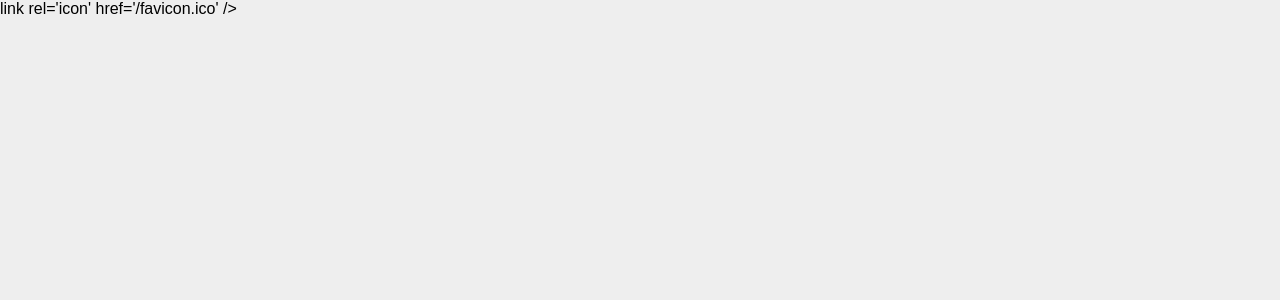
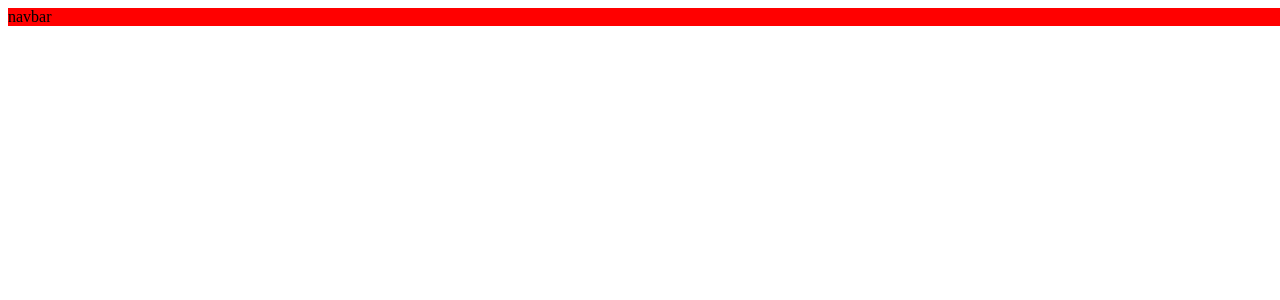
Before and after one commit to kamilpieczyk/SiemaBiz-Refactored, a Next.js app: page / in a window 1280 px wide. Shown: the top 300 px of the page. Built offline with nearby package versions, Linux system fonts and the light colour scheme.

Commit message:
add structure of component

```diff
--- /dev/null
+++ b/components/Layout/navbar/index.js
@@ -0,0 +1,10 @@
+import React from 'react'
+import Logic from './navbar__logic'
+import Presentation from './navbar__presentation'
+
+export default (props) => (
+  <Logic
+    {...props}
+    render = { () => <Presentation /> }
+  />
+)
--- /dev/null
+++ b/components/Layout/navbar/navbar__logic.js
@@ -0,0 +1,6 @@
+import React, { memo, useState } from 'react'
+
+export default memo( (props) => {
+
+  return props.render()
+} )
--- /dev/null
+++ b/components/Layout/navbar/navbar__presentation.js
@@ -0,0 +1,9 @@
+import React from 'react'
+import PropTypes from 'prop-types'
+import { Container } from './style'
+
+export default () => (
+  <Container>
+    navbar
+  </Container>
+)
--- /dev/null
+++ b/components/Layout/navbar/style.js
@@ -0,0 +1,6 @@
+import styled from 'styled-components'
+
+export const Container = styled.nav`
+  width: 100vw;
+  background: red;
+`
--- a/package.json
+++ b/package.json
@@ -9,6 +9,7 @@
   },
   "dependencies": {
     "next": "9.2.1",
+    "prop-types": "^15.7.2",
     "react": "16.12.0",
     "react-dom": "16.12.0",
     "react-redux": "^7.1.3",
--- a/pages/_app.js
+++ b/pages/_app.js
@@ -1,7 +1,6 @@
 import App, { Container } from "next/app"
 import React from "react"
 import Head from "next/head"
-import GlobalStyle from '../styles/global'
 
 // import { Provider } from "react-redux"
 // import withReduxStore from "../store/withReduxStore"
@@ -23,10 +22,6 @@ class MyApp extends App {
 
     return (
       <Container>
-        <GlobalStyle />
-        <Head>
-          <title>convos</title>
-        </Head>
         {/* <Provider store={reduxStore} > */}
           <Component {...pageProps} />
         {/* </Provider> */}
--- a/pages/_document.js
+++ b/pages/_document.js
@@ -1,6 +1,7 @@
 import Document, { Head, Main, NextScript } from 'next/document'
 // Import styled components ServerStyleSheet
 import { ServerStyleSheet } from 'styled-components'
+import GlobalStyle from '../styles/global'
 
 export default class MyDocument extends Document {
   static getInitialProps({ renderPage }) {
@@ -9,7 +10,12 @@ export default class MyDocument extends Document {
 
     // Step 2: Retrieve styles from components in the page
     const page = renderPage((App) => (props) =>
-      sheet.collectStyles(<App {...props} />),
+      sheet.collectStyles(
+        <React.Fragment>
+          <GlobalStyle />
+          <App {...props} />
+        </React.Fragment>
+      ),
     );
 
     // Step 3: Extract the styles as <style> tags
@@ -23,7 +29,7 @@ export default class MyDocument extends Document {
     return (
       <html>
         <Head>
-            link rel='icon' href='/favicon.ico' />
+          <link rel='icon' href='/favicon.ico' />
           {this.props.styleTags}
         </Head>
         <body>
--- a/pages/index.js
+++ b/pages/index.js
@@ -1,14 +1,18 @@
 import React from 'react'
 import Head from 'next/head'
 import styled from 'styled-components'
+import Navbar from '../components/Layout/navbar'
 
 export default () => (
   <Container>
     <Head>
       <title>Siemabiz Forum</title>
     </Head>
+    <Navbar />
 
   </Container>
 )
 
-const Container = styled.div``
+const Container = styled.div`
+  width: 100vw;
+`
```
